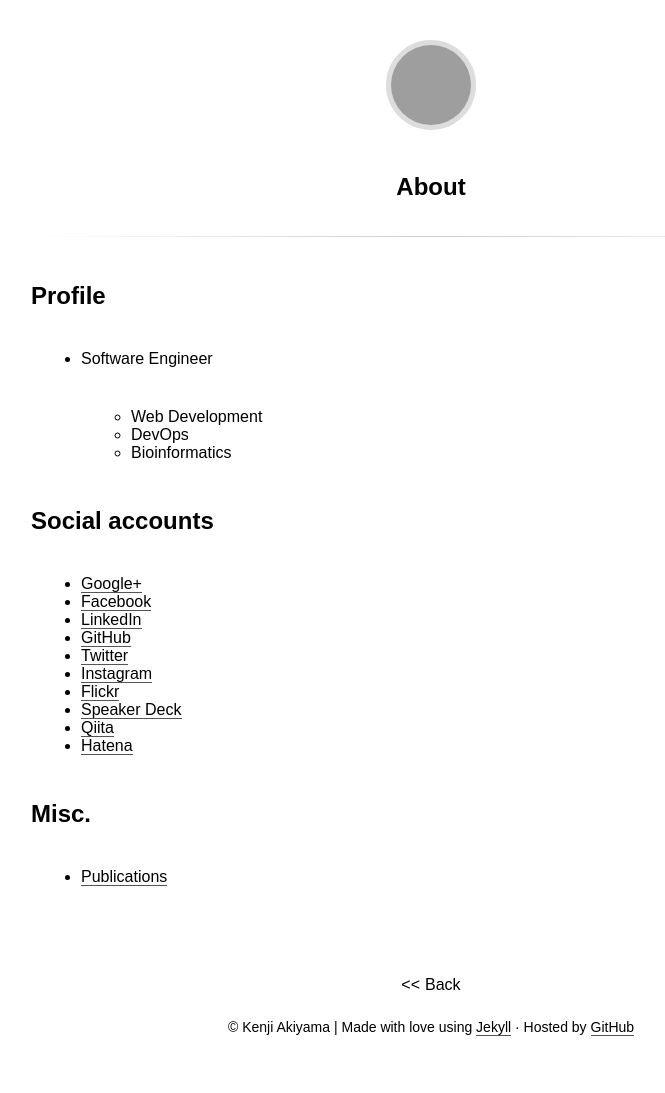
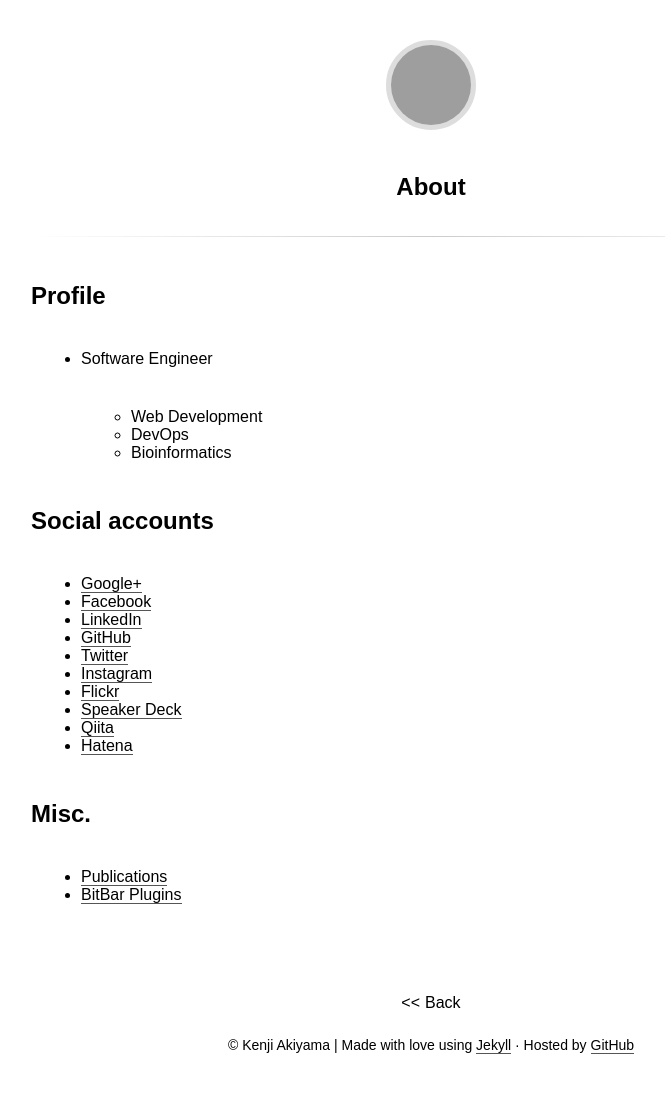
Before and after one commit to artifactsauce/artifactsauce.github.io, a Jekyll site: the page built from about.md, in a window 1280 px wide, cut to the strip 0-1104 px from the top of the page. Shown: the top 1093 px of the strip, without its empty margins (209-874 px from the left). Built offline with Jekyll 4.4.1, drawn with Linux system fonts in a browser that asks for light colours; some web fonts are replaced; grey boxes are pictures that could not be loaded.

Commit message:
add a list item

```diff
--- a/about.md
+++ b/about.md
@@ -26,3 +26,4 @@ title: About
 ## Misc.
 
 - [Publications](/publications)
+- [BitBar Plugins](https://getbitbar.com/contributors/artifactsauce)
```
